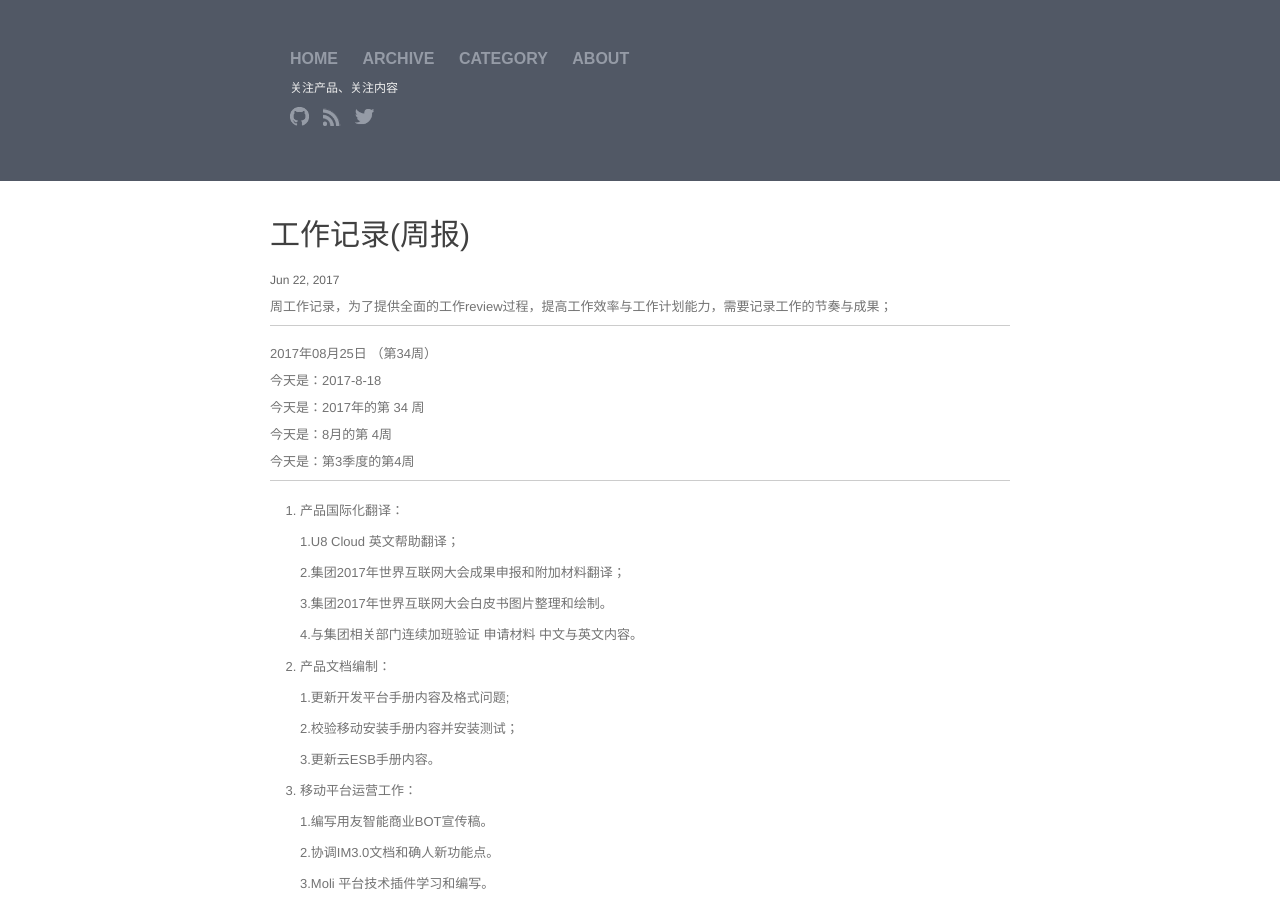
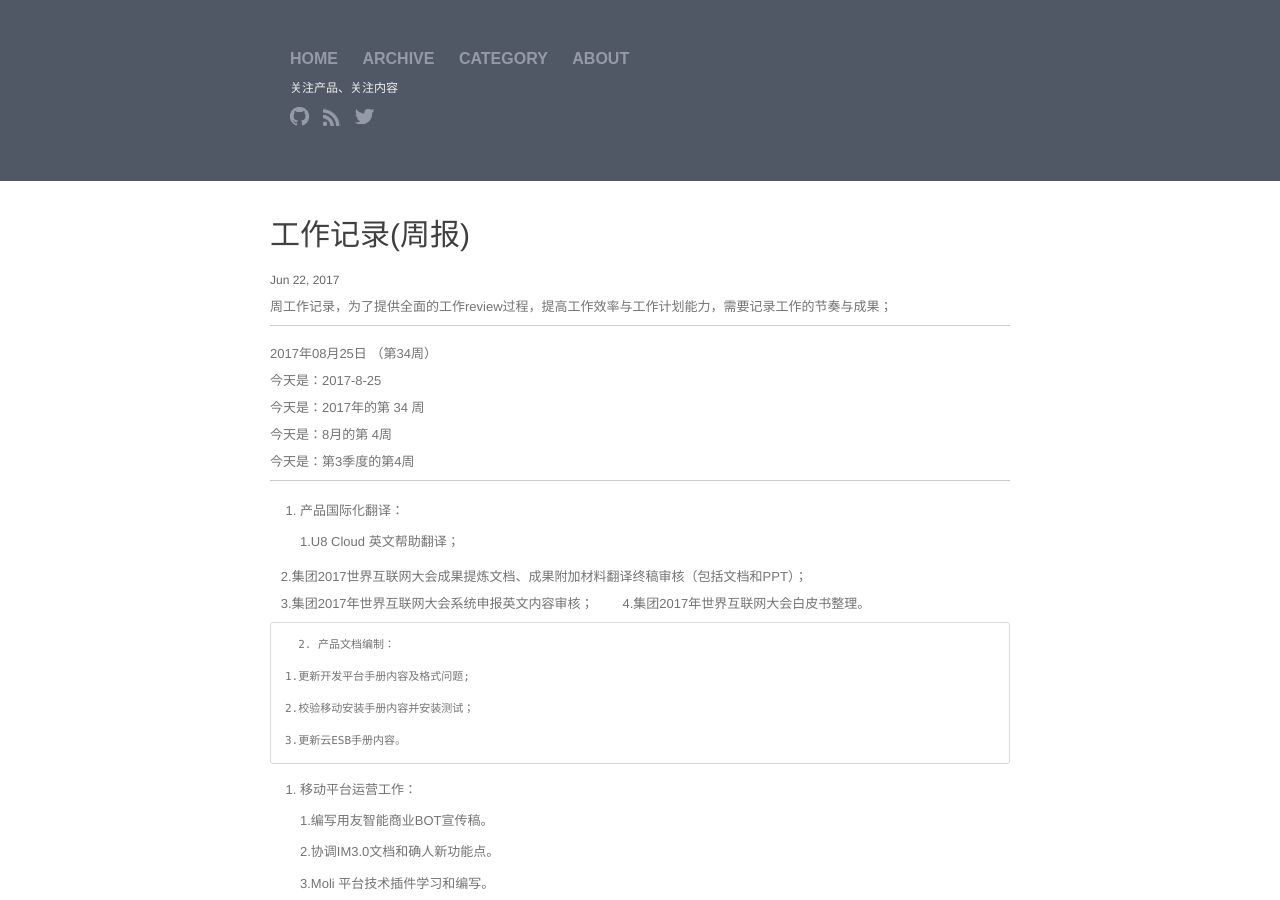
Before and after one commit to walllFlower/blog, a Jekyll site: the page built from _posts/2017-06-22-day_report_cxz.md, in a window 1280 px wide and 900 px high. Built offline with Jekyll 4.4.1, drawn with Linux system fonts in a browser that asks for light colours; comment, search, counter and statistics services are not loaded.

Commit message:
Update 2017-06-22-day_report_cxz.md

```diff
--- a/_posts/2017-06-22-day_report_cxz.md
+++ b/_posts/2017-06-22-day_report_cxz.md
@@ -11,7 +11,7 @@ categories: 日报
 
 2017年08月25日 （第34周）
 
-今天是：2017-8-18
+今天是：2017-8-25
 
 今天是：2017年的第 34 周
 
@@ -26,11 +26,12 @@ categories: 日报
 
     1.U8 Cloud 英文帮助翻译；
 
-    2.集团2017年世界互联网大会成果申报和附加材料翻译；
+    2.集团2017世界互联网大会成果提炼文档、成果附加材料翻译终稿审核（包括文档和PPT）；
 
-    3.集团2017年世界互联网大会白皮书图片整理和绘制。
+    3.集团2017年世界互联网大会系统申报英文内容审核；
 
-    4.与集团相关部门连续加班验证 申请材料 中文与英文内容。
+    4.集团2017年世界互联网大会白皮书整理。
+
 
 2. 产品文档编制：
 
```
